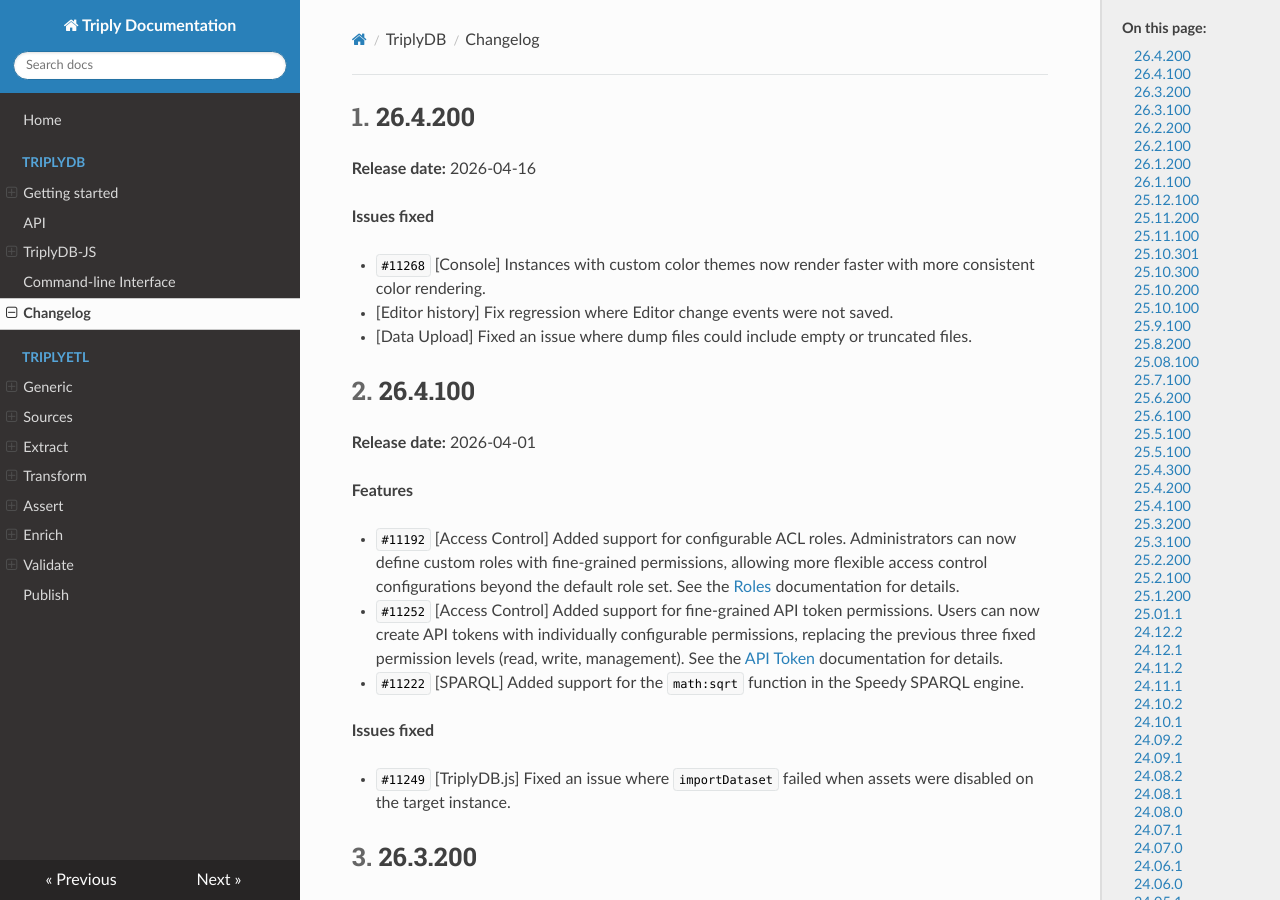
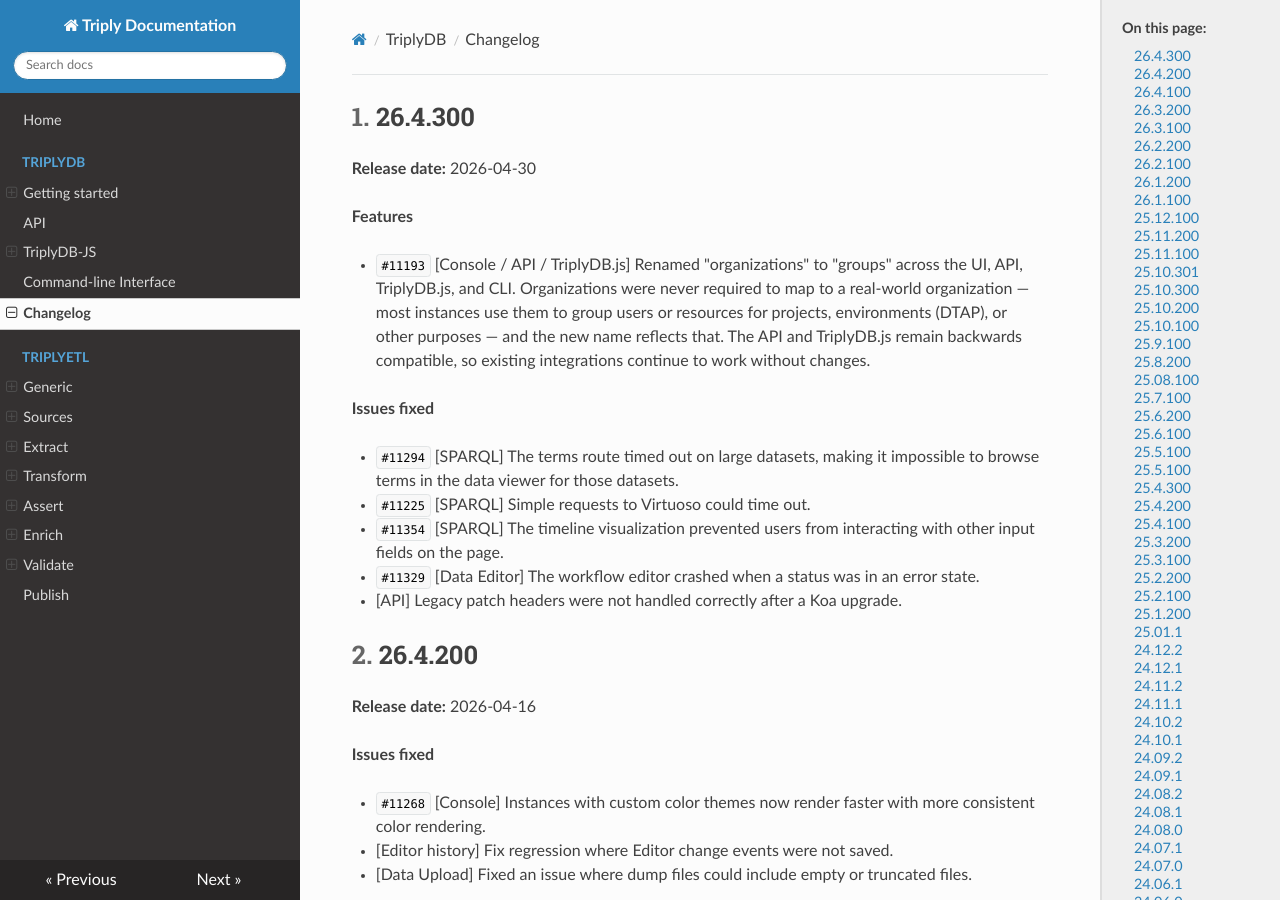
Before and after one commit to TriplyDB/Documentation, an MkDocs documentation site: the page built from docs/triplydb-changelog/index.md, in a window 1280 px wide and 900 px high. Built offline with MkDocs 1.6.1, drawn with Linux system fonts in a browser that asks for light colours.

Commit message:
Updated changelog

```diff
--- a/docs/triplydb-changelog/index.md
+++ b/docs/triplydb-changelog/index.md
@@ -4,6 +4,24 @@
 ---
 
 [TOC]
+
+
+## 26.4.300 {#26.4.300}
+
+**Release date:** 2026-04-30
+
+**Features**
+
+- `#11193` [Console / API / TriplyDB.js] Renamed "organizations" to "groups" across the UI, API, TriplyDB.js, and CLI. Organizations were never required to map to a real-world organization — most instances use them to group users or resources for projects, environments (DTAP), or other purposes — and the new name reflects that. The API and TriplyDB.js remain backwards compatible, so existing integrations continue to work without changes.
+
+
+**Issues fixed**
+
+- `#11294` [SPARQL] The terms route timed out on large datasets, making it impossible to browse terms in the data viewer for those datasets.
+- `#11225` [SPARQL] Simple requests to Virtuoso could time out.
+- `#11354` [SPARQL] The timeline visualization prevented users from interacting with other input fields on the page.
+- `#11329` [Data Editor] The workflow editor crashed when a status was in an error state.
+- [API] Legacy patch headers were not handled correctly after a Koa upgrade.
 
 
 ## 26.4.200 {#26.4.200}
```
Also changed, not shown: docs/triplydb-technical-changelog/index.md (+10 -0 lines).
